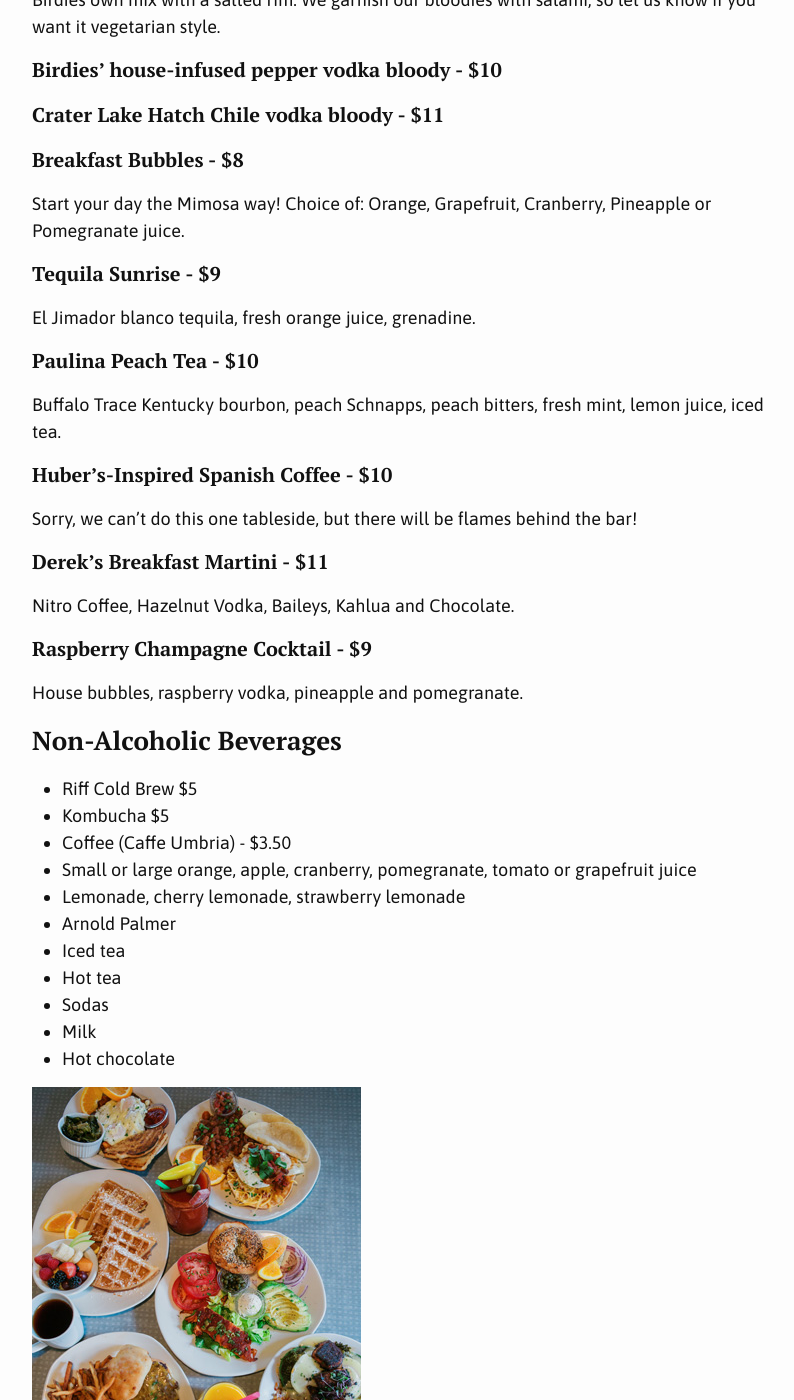
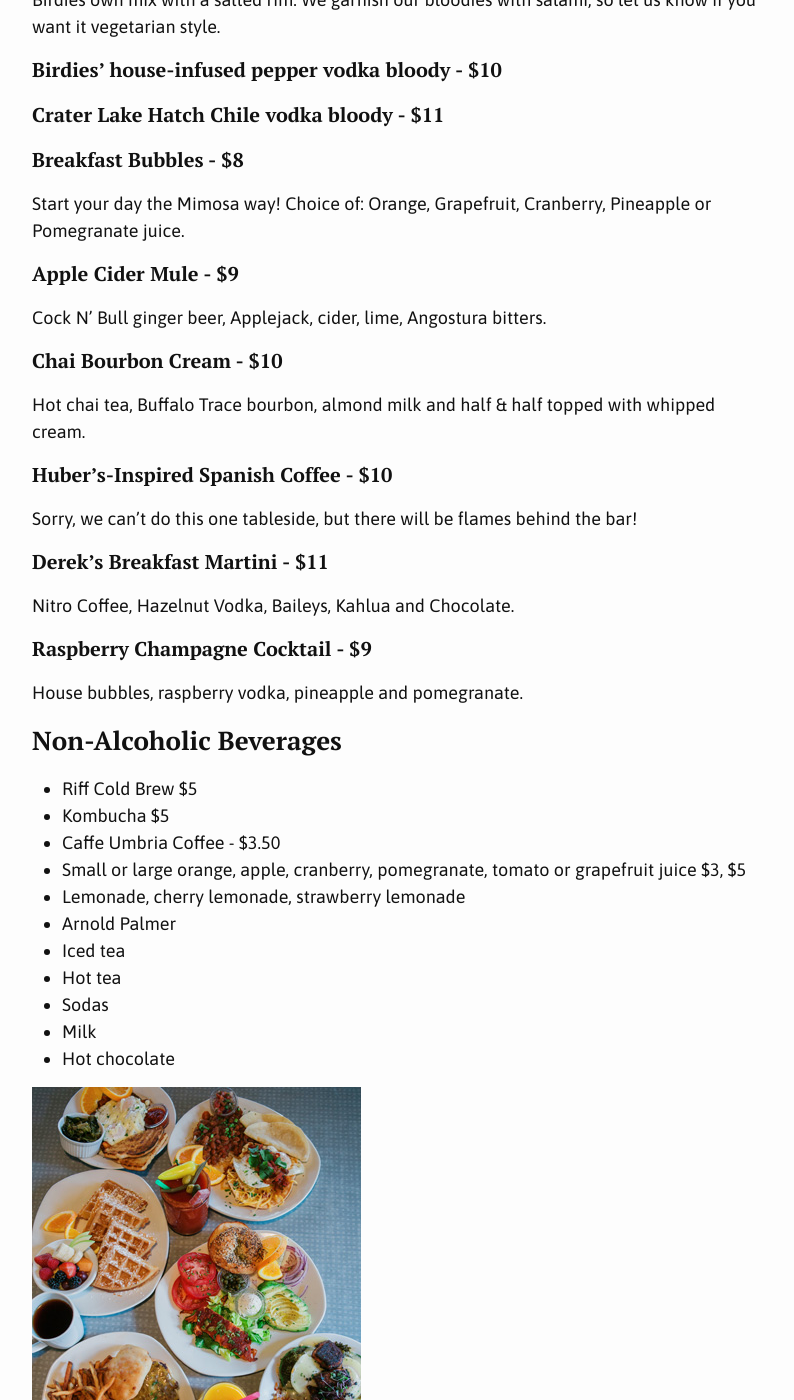
Before and after one commit to birdiescafe/birdiescafe.github.io, a Jekyll site: the page built from menu_081818.md, in a window 1280 px wide and 1400 px high, scrolled down 6684 px. Shown: the whole window, without its empty margins (238-1032 px from the left). Built offline with Jekyll 4.4.1, drawn with Linux system fonts in a browser that asks for light colours.

Commit message:
Update menu_081818.md

```diff
--- a/menu_081818.md
+++ b/menu_081818.md
@@ -181,11 +181,11 @@ Birdies own mix with a salted rim. We garnish our bloodies with salami, so let u
 #### Breakfast Bubbles - $8
 Start your day the Mimosa way! Choice of: Orange, Grapefruit, Cranberry, Pineapple or Pomegranate juice.
 
-#### Tequila Sunrise - $9
-El Jimador blanco tequila, fresh orange juice, grenadine.
+#### Apple Cider Mule - $9
+Cock N' Bull ginger beer, Applejack, cider, lime, Angostura bitters.
 
-#### Paulina Peach Tea - $10
-Buffalo Trace Kentucky bourbon, peach Schnapps, peach bitters, fresh mint, lemon juice, iced tea.
+#### Chai Bourbon Cream - $10
+Hot chai tea, Buffalo Trace bourbon, almond milk and half & half topped with whipped cream.
 
 #### Huber’s-Inspired Spanish Coffee - $10
 Sorry, we can’t do this one tableside, but there will be flames behind the bar!
@@ -199,8 +199,8 @@ House bubbles, raspberry vodka, pineapple and pomegranate.
 ### Non-Alcoholic Beverages
 - Riff Cold Brew $5
 - Kombucha $5
-- Coffee (Caffe Umbria) - $3.50
-- Small or large orange, apple, cranberry, pomegranate, tomato or grapefruit juice
+- Caffe Umbria Coffee - $3.50
+- Small or large orange, apple, cranberry, pomegranate, tomato or grapefruit juice $3, $5
 - Lemonade, cherry lemonade, strawberry lemonade
 - Arnold Palmer
 - Iced tea
```
